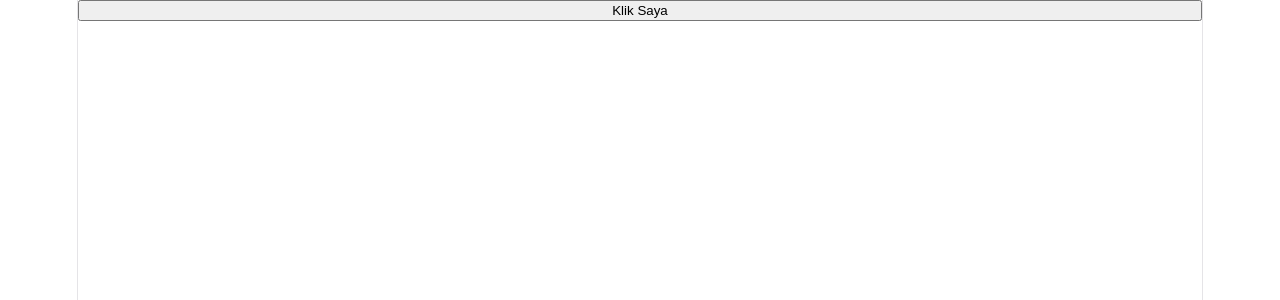
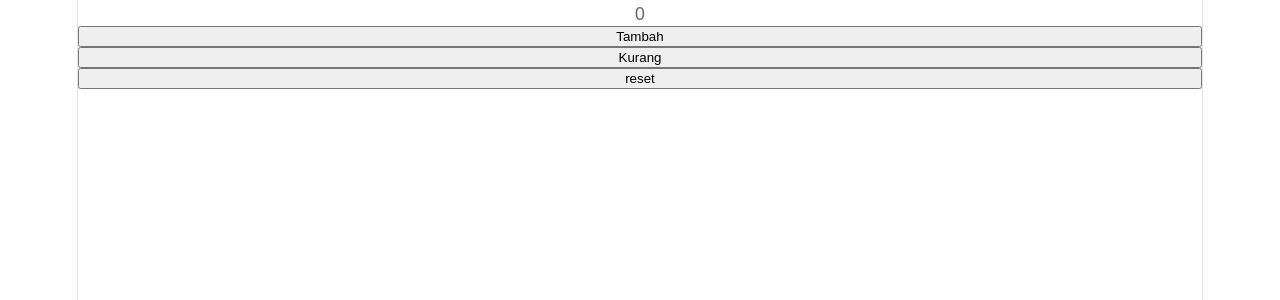
Before and after one commit to david-vynn/belajar-react, a React (Vite) app: page / in a window 1280 px wide. Shown: the top 300 px of the page. Built offline with nearby package versions, Linux system fonts and the light colour scheme.

Commit message:
State & Functionall Updater

```diff
--- a/src/App.jsx
+++ b/src/App.jsx
@@ -1,14 +1,35 @@
+import { useState } from "react";
+
 function App() {
 
-  function tampilkanPesan() {
-    alert('Tombol berhasil diklik');
+  const [count, setCount] = useState(0);
+
+  function tambah() {
+    setCount(count + 1)
+  }
+
+  function kurang() {
+    setCount((prev) => {
+      if (prev > 0) {
+        return prev - 1;
+      }
+
+      return 0
+    })
+  }
+
+  function reset() {
+    setCount(0)
   }
 
   return (
     <>
-      <button onClick={tampilkanPesan}>Klik Saya</button>
+      <p>{count}</p>
+      <button onClick={tambah}>Tambah</button>
+      <button onClick={kurang}>Kurang</button>
+      <button onClick={reset}>reset</button>
     </>
-  );
+  )
 }
 
 export default App;
```
